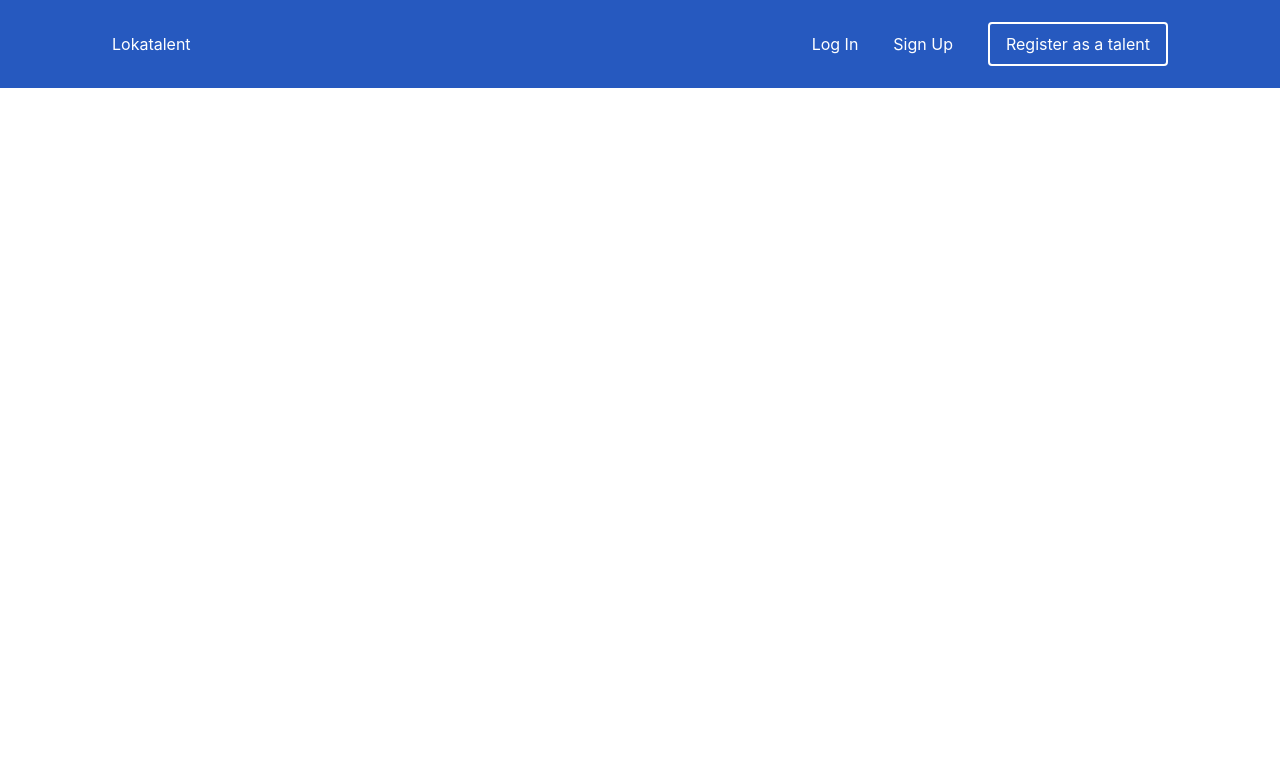
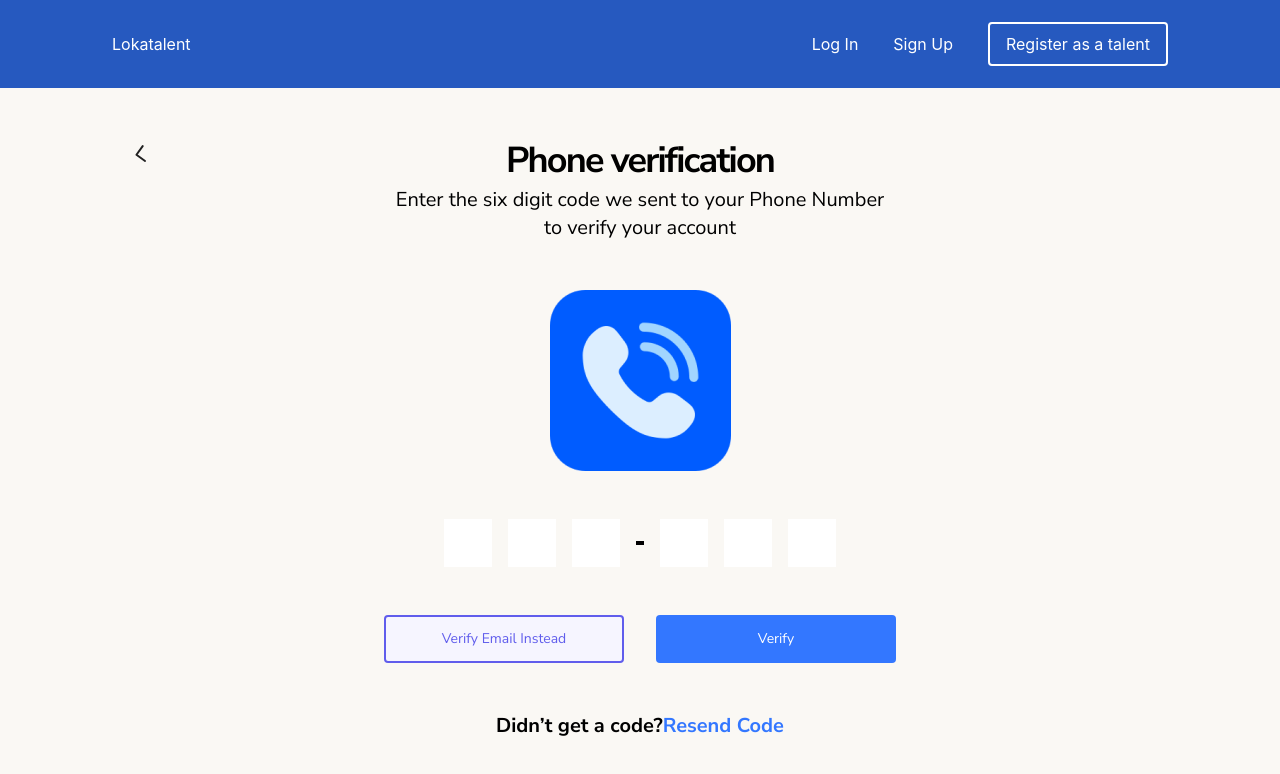
Before and after one commit to Kehad/Lokatalent, a React (Vite) app: page /signup/signup-details/phone in a window 1280 px wide. Shown: the top 774 px of the page. Built offline with nearby package versions, Linux system fonts and the light colour scheme.

Commit message:
commit loca 17

```diff
--- a/src/App.jsx
+++ b/src/App.jsx
@@ -1,14 +1,50 @@
-
-import { Route, Routes } from 'react-router-dom';
-import Layout from './components/layout/layout';
-import Nav from './components/nav/nav';
-import HomePage from './pages/HomePage';
-import SignUpPage from './pages/signUpPage';
-import DetailsPage from './pages/DetailsPage';
-import EmailPage from './pages/EmailPage';
-import VerifiedPage from './pages/VerifiedPage';
+import { Route, Routes, useLocation } from "react-router-dom";
+import Layout from "./components/layout/layout";
+import mail from "./assets/mail.png"
+import number from "./assets/number.png";
+import Nav from "./components/nav/nav";
+import HomePage from "./pages/HomePage";
+import SignUpPage from "./pages/signUpPage";
+import DetailsPage from "./pages/DetailsPage";
+// import EmailPage from "./pages/VerificationPage";
+import VerifiedPage from "./pages/VerifiedPage";
+import VerificationPage from "./pages/VerificationPage";
 
 function App() {
+  const location = useLocation();
+  console.log(location);
+
+  const str = location.pathname;
+
+  let content = {
+    halfName: "",
+    fullName: "",
+    altHalfName: "",
+    altFullName: "",
+    logo: '',
+  };
+
+  if (str.includes("email")) {
+    content = {
+      halfName: "Email",
+      fullName: "Email Address",
+      altHalfName: "Phone",
+      altFullName: "Phone Number",
+      logo: mail,
+    };
+    console.log("The word is present.");
+  }
+  if (str.includes("phone")) {
+    content = {
+      halfName: "Phone",
+      fullName: "Phone Number",
+      altHalfName: "Email",
+      altFullName: "Email Address",
+      logo: number,
+    };
+    console.log("The number is present.");
+  }
+  console.log(content)
 
   return (
     <>
@@ -18,13 +54,17 @@ function App() {
         <Routes>
           <Route index element={<HomePage />} />
           <Route path="/signup" element={<SignUpPage />} />
-          <Route path="/signup/signup-details" element={<DetailsPage />} />
-          <Route path="/signup/signup-details/email" element={<EmailPage />} />
-          <Route path="/signup/signup-details/email/verified" element={<VerifiedPage />} />
+          <Route path="/signup/signup-details" element={<DetailsPage/>} />
+          <Route path="/signup/signup-details/email" element={<VerificationPage content={content} />} />
+          <Route path="/signup/signup-details/phone" element={<VerificationPage content={content} />} />
+          <Route
+            path="/signup/signup-details/email/verified"
+            element={<VerifiedPage />}
+          />
         </Routes>
       </Layout>
     </>
   );
 }
 
-export default App
+export default App;
--- a/src/components/EmailComp/emailComp.css
+++ b/src/components/VerificationComp/emailComp.css
@@ -8,5 +8,4 @@ text-align: center;
 }
 span {
     color: #3377FF;
-
 }
--- a/src/components/EmailComp/emailComp.jsx
+++ b/src/components/VerificationComp/verificationComp.jsx
@@ -1,9 +1,16 @@
+/* eslint-disable react/prop-types */
 import "./emailComp.css";
+import mail from '../../assets/mail.png'
 import { Link } from "react-router-dom";
 
-function EmailComp() {
+function VerificationComp({ content }) {
+  console.log(content);
+
+  // const to = content.halfName.toLowerCase()
+
   return (
-    <div className="px-[7rem] py-12 flex justify-cnter flex-col items-cener gap-12 bg-[#FAF8F4]">
+  <>
+  <div className="px-[7rem] py-12 flex justify-cnter flex-col items-cener gap-12 bg-[#FAF8F4]">
       <div className="flex justify-center relative">
         <div className="self-start cursor-pointer absolute top-[1%] left-[1%] h-12 w-12">
           <Link to="/signup/signup-details/">
@@ -27,13 +34,16 @@ function EmailComp() {
 
         <div>
           <h4 className="font-nunito text-4xl font-bold leading-[50.4px] tracking-tighter text-center">
-            Email verification
+            {content.halfName} verification
           </h4>
           <p className="font-nunito text-xl text-center">
-            Enter the six digit code we sent to your email address <br /> to
+            Enter the six digit code we sent to your {content.fullName} <br /> to
             verify your account
           </p>
         </div>
+      </div>
+      <div className="flex justify-center">
+        <img src={content.logo} alt="Email logo" />
       </div>
       <div className="flex gap-4 items-center justify-center">
         <div>
@@ -80,13 +90,14 @@ function EmailComp() {
       </div>
       <div className="flex justify-center gap-8">
         <Link
-          to="/signup/signup-details/number"
+          to={`/signup/signup-details/${content.altHalfName.toLowerCase()}`}
+
           className="font-nunito text-[14px] !text-[#605dec] bg-[#f6f5ff] border-[#605dec] border-2 font-normal leading-6 w-[15rem] rounded h-12 flex items-center justify-center"
         >
-          Verify Phone Number Instead
+          Verify {content.altHalfName} Instead
         </Link>
         <Link to="./verified" className="font-nunito text-[14px] !text-[#fff] bg-[#3377FF] font-normal leading-6 w-[15rem] rounded h-12 flex items-center justify-center">
-          Verify Email
+          Verify
         </Link>
       </div>
       <div className="flex justify-center text ">
@@ -94,7 +105,8 @@ function EmailComp() {
         <span className="span"> Resend Code</span>
       </div>
     </div>
+  </>
   );
 }
 
-export default EmailComp;
+export default VerificationComp;
--- a/src/pages/EmailPage.jsx
+++ /dev/null
@@ -1,10 +0,0 @@
-import EmailComp from '../components/EmailComp/emailComp';
-
-
-function EmailPage() {
-  return (
-    <EmailComp />
-  )
-}
-
-export default EmailPage
--- /dev/null
+++ b/src/pages/VerificationPage.jsx
@@ -0,0 +1,12 @@
+import VerificationComp from '../components/VerificationComp/verificationComp';
+
+
+function VerificationPage({ content}) {
+  console.log({ content });
+  // console.log(content)
+  return (
+    <VerificationComp content={content} />
+  )
+}
+
+export default VerificationPage
```
